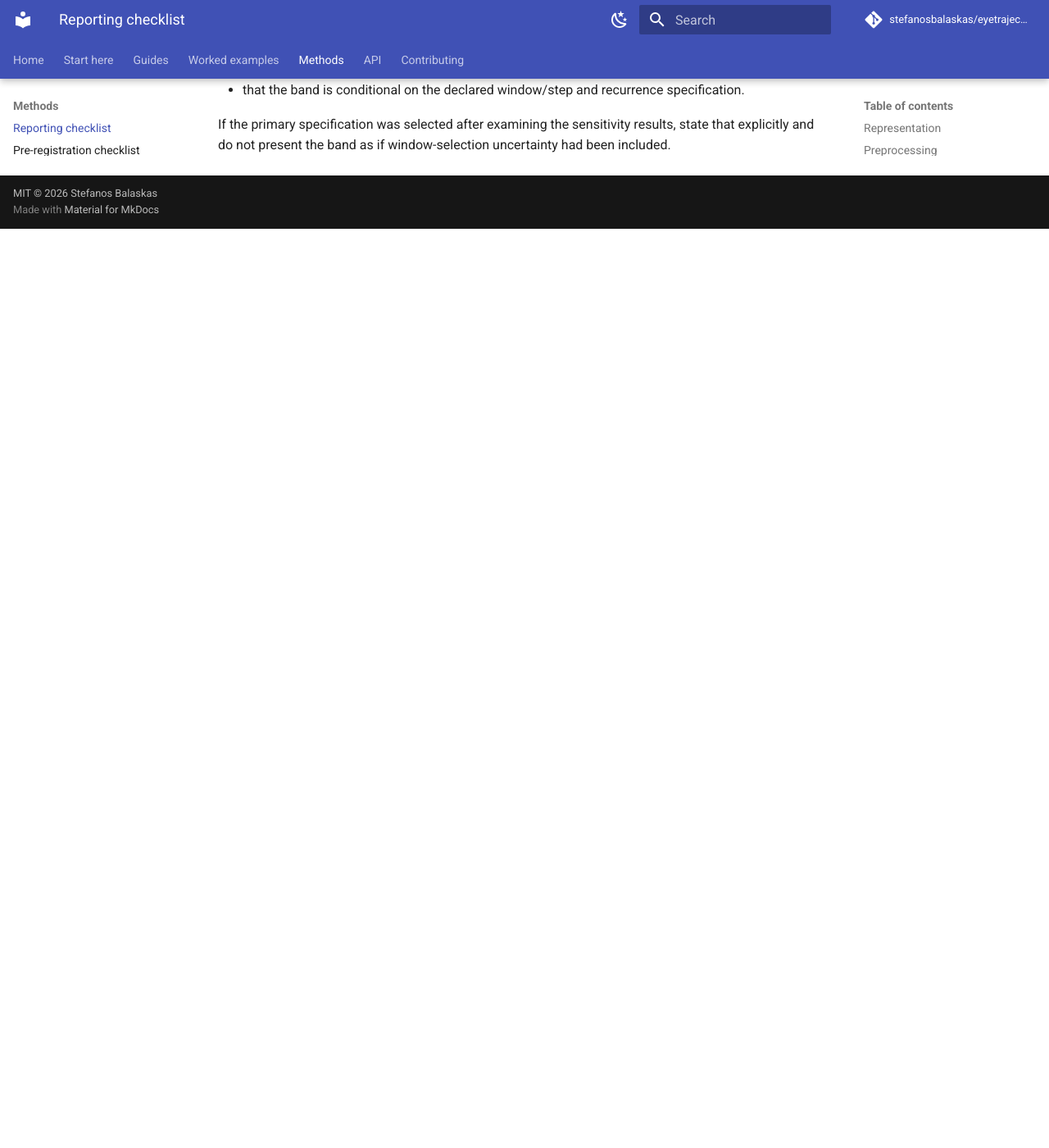
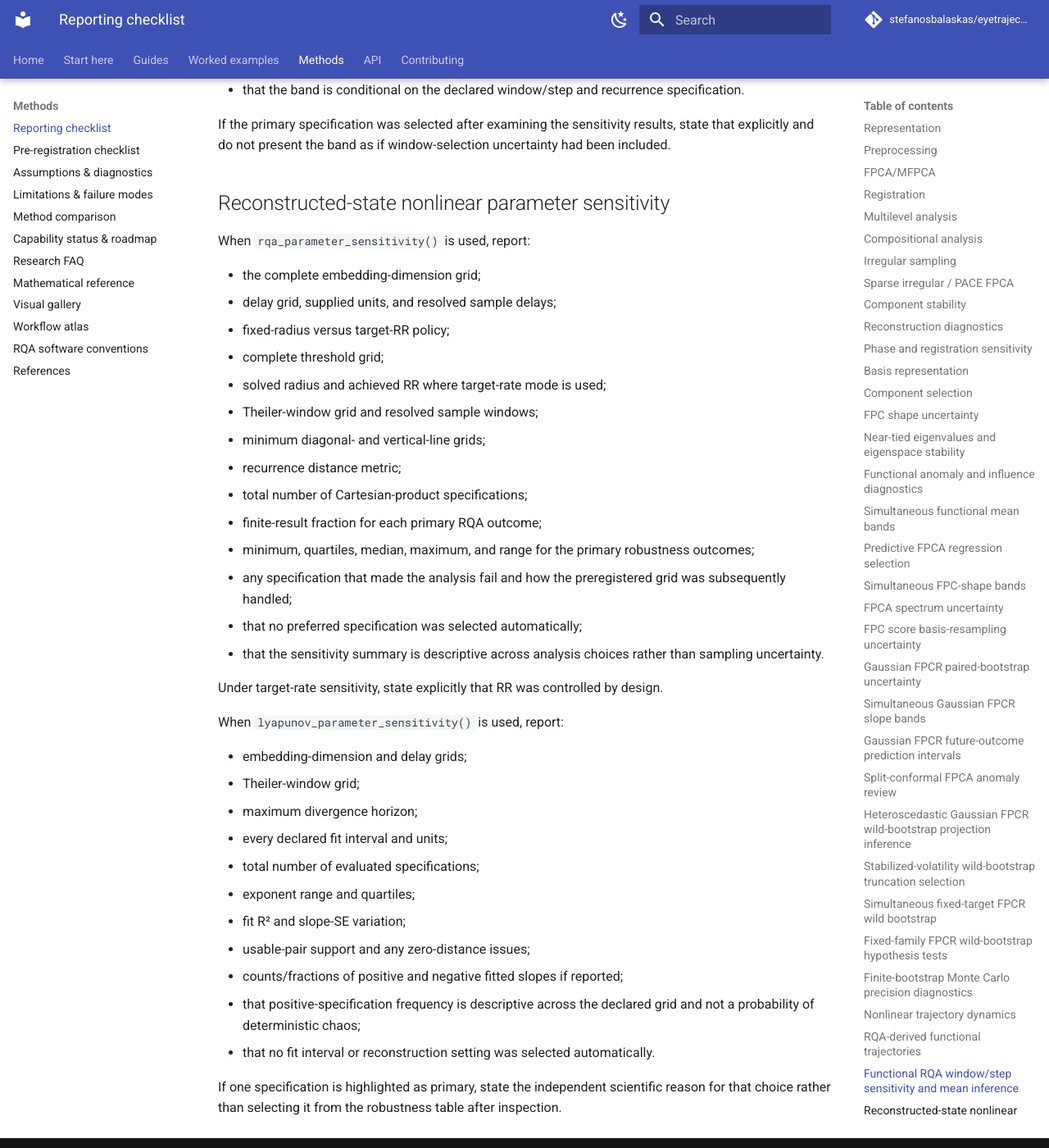
Before and after one commit to stefanosbalaskas/eyetrajectoriespy, an MkDocs documentation site: the page built from docs/methods/reporting.md, in a window 1280 px wide and 1400 px high, scrolled down 18169 px. Shown: the whole window at 82% size. Built offline with MkDocs 1.6.1 and Material for MkDocs 9.7.7, drawn with Linux system fonts in a browser that asks for light colours; comment, search, counter and statistics services are not loaded; before the commit the page ends 18448 px from its top, so only the background shows below that.

Commit message:
Add nonlinear parameter sensitivity reporting checklist

```diff
--- a/docs/methods/reporting.md
+++ b/docs/methods/reporting.md
@@ -550,3 +550,41 @@ When `windowed_rqa_functional_mean_band()` is used, additionally report:
 - that the band is conditional on the declared window/step and recurrence specification.
 
 If the primary specification was selected after examining the sensitivity results, state that explicitly and do not present the band as if window-selection uncertainty had been included.
+
+
+## Reconstructed-state nonlinear parameter sensitivity
+
+When `rqa_parameter_sensitivity()` is used, report:
+
+- the complete embedding-dimension grid;
+- delay grid, supplied units, and resolved sample delays;
+- fixed-radius versus target-RR policy;
+- complete threshold grid;
+- solved radius and achieved RR where target-rate mode is used;
+- Theiler-window grid and resolved sample windows;
+- minimum diagonal- and vertical-line grids;
+- recurrence distance metric;
+- total number of Cartesian-product specifications;
+- finite-result fraction for each primary RQA outcome;
+- minimum, quartiles, median, maximum, and range for the primary robustness outcomes;
+- any specification that made the analysis fail and how the preregistered grid was subsequently handled;
+- that no preferred specification was selected automatically;
+- that the sensitivity summary is descriptive across analysis choices rather than sampling uncertainty.
+
+Under target-rate sensitivity, state explicitly that RR was controlled by design.
+
+When `lyapunov_parameter_sensitivity()` is used, report:
+
+- embedding-dimension and delay grids;
+- Theiler-window grid;
+- maximum divergence horizon;
+- every declared fit interval and units;
+- total number of evaluated specifications;
+- exponent range and quartiles;
+- fit R² and slope-SE variation;
+- usable-pair support and any zero-distance issues;
+- counts/fractions of positive and negative fitted slopes if reported;
+- that positive-specification frequency is descriptive across the declared grid and not a probability of deterministic chaos;
+- that no fit interval or reconstruction setting was selected automatically.
+
+If one specification is highlighted as primary, state the independent scientific reason for that choice rather than selecting it from the robustness table after inspection.
```
